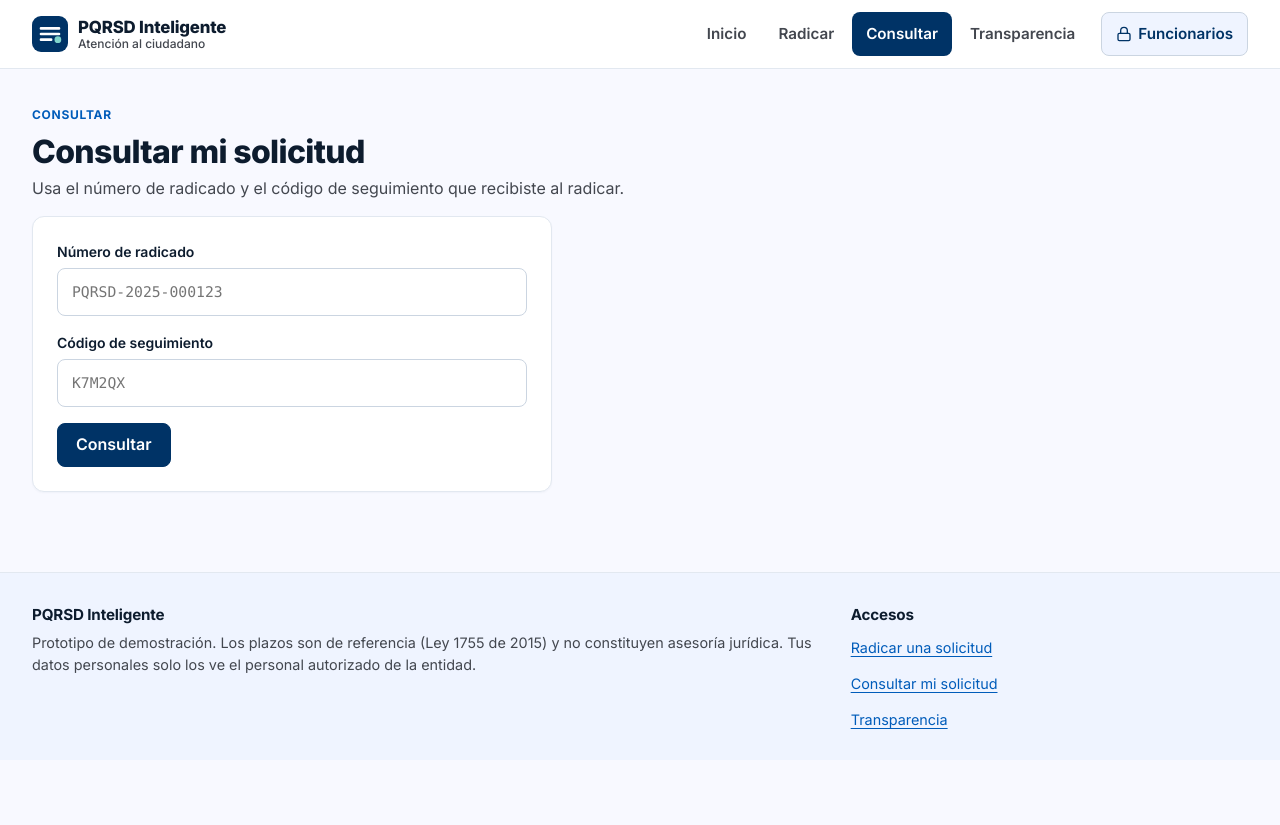
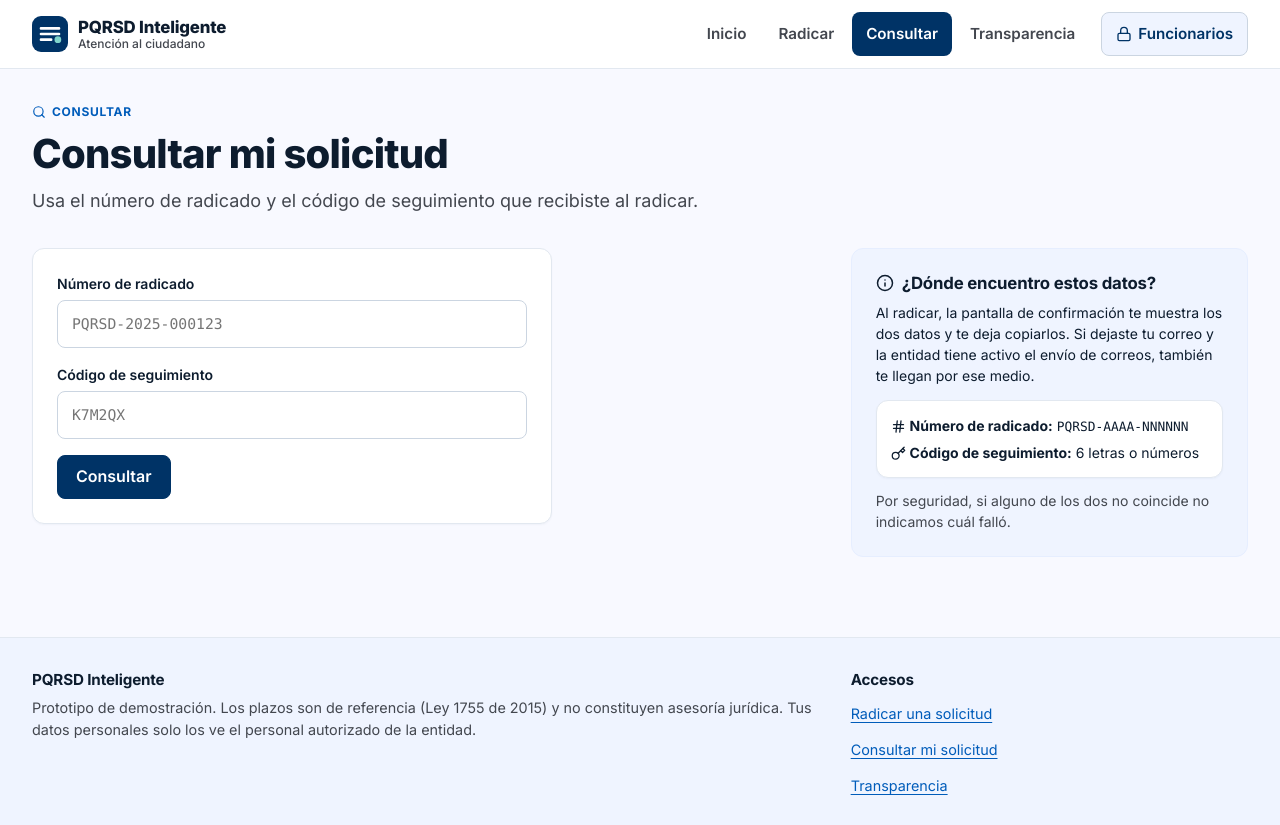
Before and after one commit to JuanMaya8/pqrsd-router-frontend, a Next.js app: page /consulta in a window 1280 px wide. Before the commit the page ends 800 px from the top, so only its background shows below. Built offline with nearby package versions, Linux system fonts and the light colour scheme.

Commit message:
feat(ui): consulta con tarjeta de ayuda sobre el comprobante

```diff
--- a/src/app/consulta/page.tsx
+++ b/src/app/consulta/page.tsx
@@ -1,17 +1,29 @@
 import type { Metadata } from 'next';
 import { ConsultaForm } from '@/components/ConsultaForm';
+import { Icon } from '@/components/Icon';
 
 export const metadata: Metadata = { title: 'Consultar mi solicitud' };
 
 export default function ConsultaPage() {
   return (
-    <div className="stack">
-      <header>
-        <p className="eyebrow">Consultar</p>
-        <h1 style={{ fontSize: '2rem', marginBottom: 4 }}>Consultar mi solicitud</h1>
-        <p className="muted">Usa el número de radicado y el código de seguimiento que recibiste al radicar.</p>
+    <div className="stack lg">
+      <header className="page-head">
+        <p className="eyebrow"><Icon name="search" size={14} />Consultar</p>
+        <h1>Consultar mi solicitud</h1>
+        <p className="lead">Usa el número de radicado y el código de seguimiento que recibiste al radicar.</p>
       </header>
-      <ConsultaForm />
+      <div className="consulta-grid">
+        <ConsultaForm />
+        <aside className="card soft" aria-labelledby="donde">
+          <h2 id="donde" style={{ fontSize: '1.05rem', display: 'flex', gap: 8, alignItems: 'center' }}><Icon name="info" />¿Dónde encuentro estos datos?</h2>
+          <p className="small">Al radicar, la pantalla de confirmación te muestra los dos datos y te deja copiarlos. Si dejaste tu correo y la entidad tiene activo el envío de correos, también te llegan por ese medio.</p>
+          <div className="card" style={{ padding: 14 }}>
+            <p className="small" style={{ margin: 0 }}><Icon name="hash" size={15} /> <b>Número de radicado:</b> <span className="mono">PQRSD-AAAA-NNNNNN</span></p>
+            <p className="small" style={{ margin: '6px 0 0' }}><Icon name="key" size={15} /> <b>Código de seguimiento:</b> 6 letras o números</p>
+          </div>
+          <p className="small muted" style={{ margin: '12px 0 0' }}>Por seguridad, si alguno de los dos no coincide no indicamos cuál falló.</p>
+        </aside>
+      </div>
     </div>
   );
 }
```
